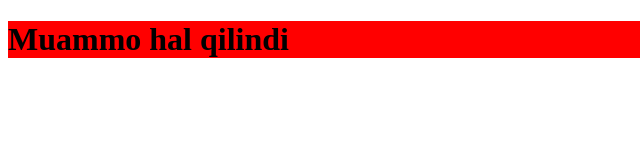
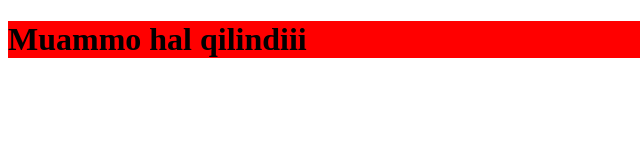
Before and after one commit to demo-n13/online-shop, a website: page frontend/index.html in a window 1280 px wide. Shown: the full height of the page, 0-640 px from the left. Drawn offline with Linux system fonts and the light colour scheme.

Commit message:
muammo hal

```diff
--- a/frontend/index.html
+++ b/frontend/index.html
@@ -1,13 +1,16 @@
 <!DOCTYPE html>
 <html lang="en">
+
 <head>
     <meta charset="UTF-8">
     <meta name="viewport" content="width=device-width, initial-scale=1.0">
     <title>Issue</title>
 </head>
+
 <body>
     <h1 style="background-color: red;">
-        Muammo hal qilindi
+        Muammo hal qilindiii
     </h1>
 </body>
+
 </html>
```
